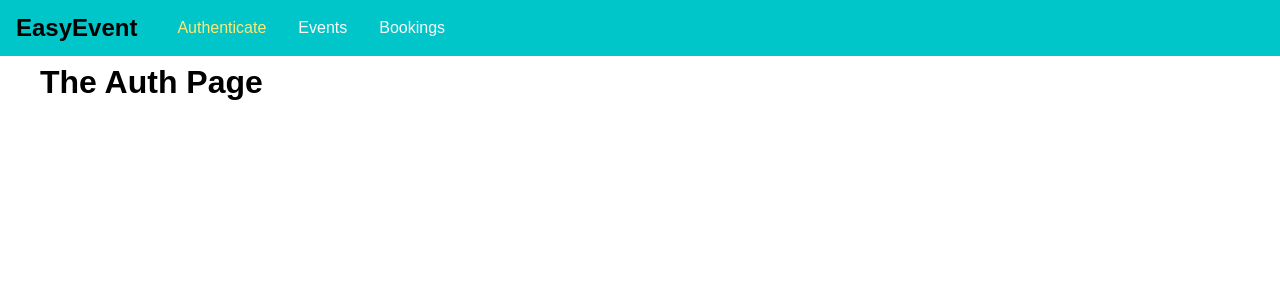
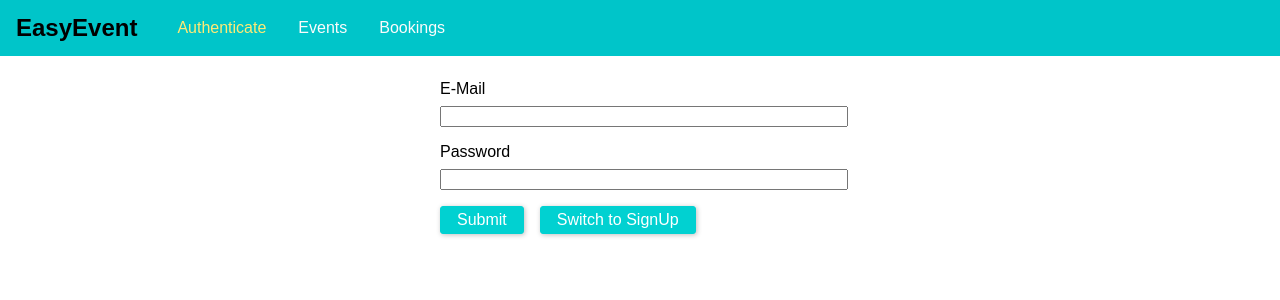
Before and after one commit to JeremyLi17/Event-Booking-GraphQL, a React (Create React App) app in the folder client/: page /auth in a window 1280 px wide. Shown: the top 300 px of the page. Built offline with nearby package versions, Linux system fonts and the light colour scheme; the HTML template or start-up script is replaced by a standard one.

Commit message:
authpage

```diff
--- /dev/null
+++ b/client/src/pages/Auth.css
@@ -0,0 +1,37 @@
+.auth-form {
+  width: 25rem;
+  max-width: 80%;
+  margin: 5rem auto;
+}
+
+.form-control label,
+.form-control input {
+  width: 100%;
+  display: block;
+}
+
+.form-control label {
+  margin-bottom: 0.5rem;
+}
+
+.form-control {
+  margin-bottom: 1rem;
+}
+
+.form-actions button {
+  background: #01d1d1;
+  font: inherit;
+  border: 1px solid #01d1d1;
+  border-radius: 3px;
+  padding: 0.25rem 1rem;
+  margin-right: 1rem;
+  box-shadow: 1px 1px 5px rgba(0, 0, 0, 0.25);
+  color: white;
+  cursor: pointer;
+}
+
+.form-actions button:hover,
+.form-actions button:active {
+  background: #01a7a7;
+  border-color: #01a7a7;
+}
--- a/client/src/pages/Auth.js
+++ b/client/src/pages/Auth.js
@@ -1,7 +1,95 @@
-import React from 'react';
+import React, { useRef, useState } from 'react';
+
+import './Auth.css';
 
 const AuthPage = () => {
-  return <h1>The Auth Page</h1>;
+  const emailRef = useRef('');
+  const passwordRef = useRef('');
+  const [isLogin, setIsLogin] = useState(true);
+
+  const submitHandler = async (e) => {
+    e.preventDefault();
+
+    const email = emailRef.current.value;
+    const password = passwordRef.current.value;
+
+    if (email.trim().length === 0 || password.trim().length === 0) {
+      return;
+    }
+
+    // send to backend
+    let requestBody = {
+      query: `
+        query {
+          login(
+            email: "${email}",
+            password: "${password}"
+          ) {
+            userId
+            token
+            tokenExpiration
+          }
+        }
+      `,
+    };
+
+    if (!isLogin) {
+      requestBody = {
+        query: `
+          mutation {
+            createUser(userInput: {
+              email: "${email}",
+              password: "${password}"
+            }) {
+              _id
+              email
+            }
+          }
+        `,
+      };
+    }
+
+    try {
+      // or set "proxy": "http://localhost:8800/graphql" in package.json
+      const res = await fetch('http://localhost:8800/graphql', {
+        method: 'POST',
+        body: JSON.stringify(requestBody),
+        headers: {
+          // data format is json
+          'Content-Type': 'application/json',
+        },
+      });
+
+      if (res.status !== 200 && res.status !== 201) {
+        throw new Error('Failed!');
+      }
+
+      const userData = await res.json();
+      console.log(userData);
+    } catch (err) {
+      console.log(err);
+      throw err;
+    }
+  };
+
+  return (
+    <form className="auth-form" onSubmit={submitHandler}>
+      <div className="form-control">
+        <label htmlFor="email">E-Mail</label>
+        <input type="email" id="email" ref={emailRef} />
+      </div>
+      <div className="form-control">
+        <label htmlFor="password">Password</label>
+        <input type="password" id="password" ref={passwordRef} />
+      </div>
+      <div className="form-actions">
+        <button type="submit">Submit</button>
+        <button type="button" onClick={() => setIsLogin(!isLogin)}>
+          Switch to {isLogin ? 'SignUp' : 'Login'}
+        </button>
+      </div>
+    </form>
+  );
 };
 
 export default AuthPage;
```
Also changed, not shown: 1 other file (tests, documents, lock files or other folders).
